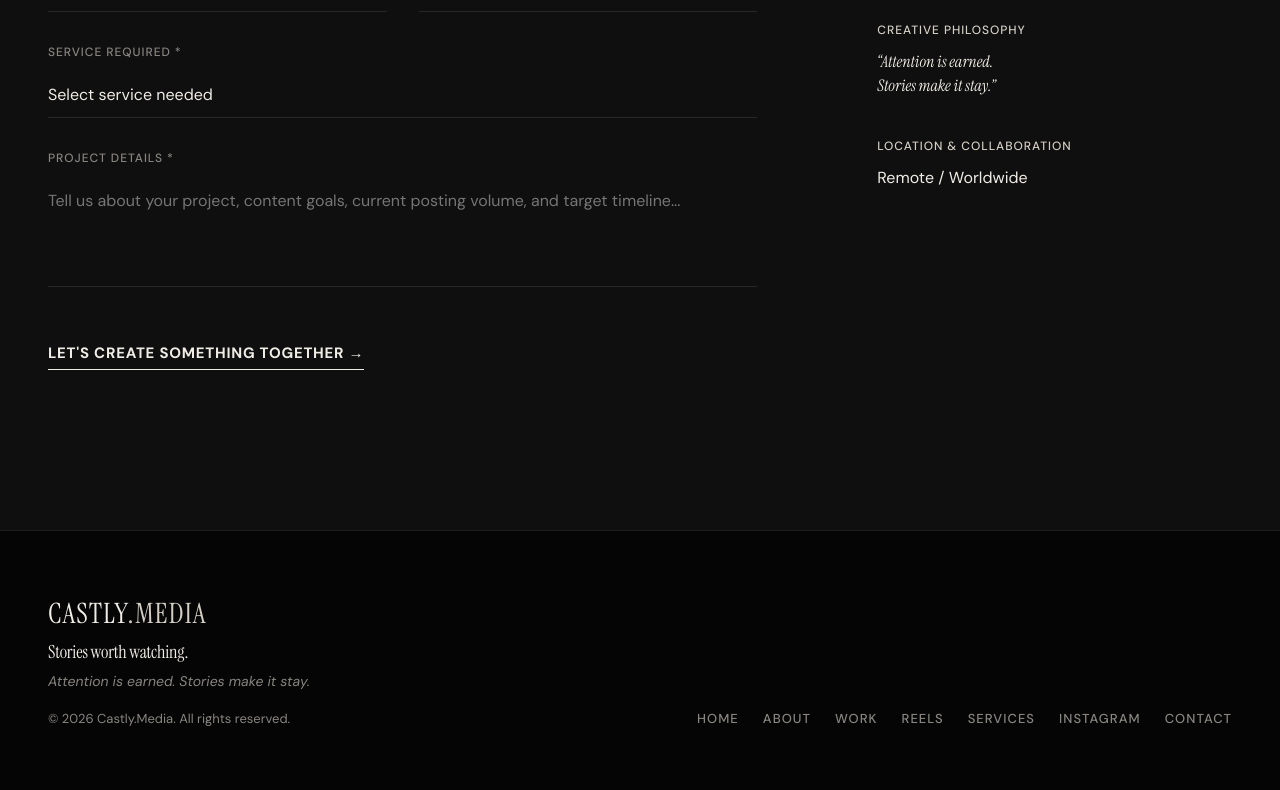
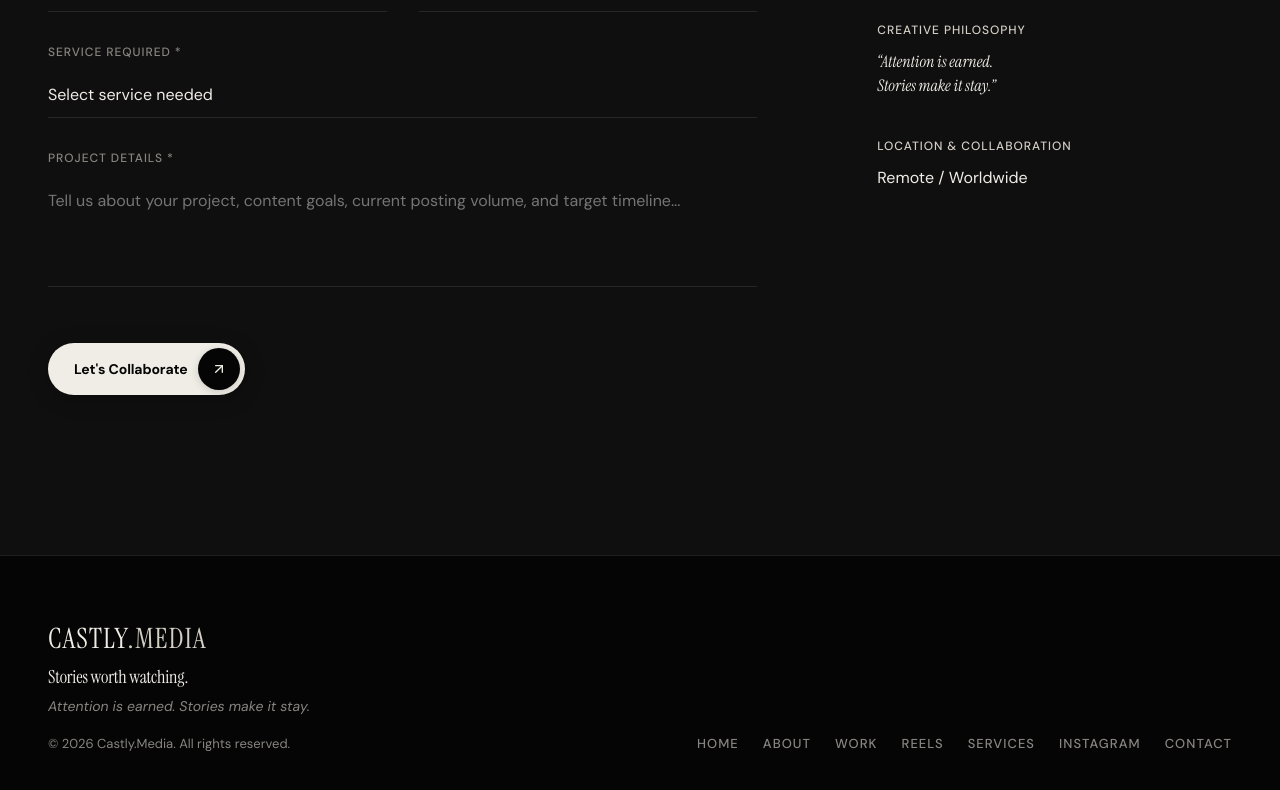
Before and after one commit to Jaydeep-Sarkar-10/castly-website-Final-, a React (Vite) app in the folder castly/: page / in a window 1280 px wide. Shown: the part 10748-11538 px from the top of the page. Built offline with nearby package versions, Linux system fonts and the light colour scheme.

Commit message:
Updated contact part

```diff
--- a/castly/src/components/Contact.jsx
+++ b/castly/src/components/Contact.jsx
@@ -1,4 +1,5 @@
 import React, { useState } from 'react';
+import ButtonWithIcon from '@/components/ui/button-witn-icon';
 import './Contact.css';
 
 export default function Contact() {
@@ -136,9 +137,11 @@ export default function Contact() {
                 ></textarea>
               </div>
 
-              <button type="submit" className="btn-submit" data-cursor="open">
-                LET'S CREATE SOMETHING TOGETHER &rarr;
-              </button>
+              <ButtonWithIcon
+                type="submit"
+                text="Let's Collaborate"
+                data-cursor="open"
+              />
             </form>
           )}
 
--- /dev/null
+++ b/castly/src/components/ui/button-with-icon.css
@@ -0,0 +1,66 @@
+.btn-collaborate {
+  position: relative;
+  display: inline-flex;
+  align-items: center;
+  justify-content: center;
+  height: 52px;
+  padding: 4px 58px 4px 26px;
+  border-radius: 9999px;
+  background-color: var(--text-primary);
+  color: var(--bg-base);
+  font-family: var(--font-body);
+  font-size: 14px;
+  font-weight: 600;
+  letter-spacing: -0.01em;
+  border: none;
+  cursor: none;
+  overflow: hidden;
+  margin-top: 24px;
+  width: fit-content;
+  transition: all 0.5s cubic-bezier(0.16, 1, 0.3, 1);
+  box-shadow: 0 4px 20px rgba(0, 0, 0, 0.25);
+  user-select: none;
+}
+
+.btn-collaborate .btn-text {
+  position: relative;
+  z-index: 10;
+  transition: transform 0.5s cubic-bezier(0.16, 1, 0.3, 1);
+  white-space: nowrap;
+}
+
+.btn-collaborate .btn-icon-circle {
+  position: absolute;
+  top: 5px;
+  right: 5px;
+  width: 42px;
+  height: 42px;
+  border-radius: 50%;
+  background-color: var(--bg-base);
+  color: var(--text-primary);
+  display: flex;
+  align-items: center;
+  justify-content: center;
+  transition: all 0.5s cubic-bezier(0.16, 1, 0.3, 1);
+  box-shadow: 0 2px 8px rgba(0, 0, 0, 0.15);
+}
+
+.btn-collaborate:hover {
+  padding-left: 58px;
+  padding-right: 26px;
+  transform: translateY(-2px);
+  box-shadow: 0 10px 25px rgba(255, 255, 255, 0.12);
+}
+
+.btn-collaborate:hover .btn-icon-circle {
+  right: calc(100% - 47px);
+  transform: rotate(45deg);
+  background-color: #1a1a1a;
+  color: #ffffff;
+}
+
+@media (max-width: 768px) {
+  .btn-collaborate {
+    cursor: pointer;
+  }
+}
--- /dev/null
+++ b/castly/src/components/ui/button-witn-icon.jsx
@@ -0,0 +1,30 @@
+import React from "react";
+import { ArrowUpRight } from "lucide-react";
+import "./button-with-icon.css";
+
+const ButtonWithIcon = ({
+  children,
+  text = "Let's Collaborate",
+  className = "",
+  type = "button",
+  ...props
+}) => {
+  return (
+    <button
+      type={type}
+      className={`btn-collaborate ${className}`}
+      {...props}
+    >
+      <span className="btn-text">{children || text}</span>
+      <div className="btn-icon-circle">
+        <ArrowUpRight size={16} />
+      </div>
+    </button>
+  );
+};
+
+export const ButtonWithIconDemo = () => {
+  return <ButtonWithIcon />;
+};
+
+export default ButtonWithIcon;
--- /dev/null
+++ b/castly/src/components/ui/button-witn-icon.tsx
@@ -0,0 +1,18 @@
+import { Button } from "@/components/ui/button";
+import { ArrowUpRight } from "lucide-react";
+import "./button-with-icon.css";
+
+const ButtonWithIconDemo = () => {
+  return (
+    <Button className="btn-collaborate group">
+      <span className="btn-text">
+        Let's Collaborate
+      </span>
+      <div className="btn-icon-circle">
+        <ArrowUpRight size={16} />
+      </div>
+    </Button>
+  );
+};
+
+export default ButtonWithIconDemo;
--- /dev/null
+++ b/castly/src/components/ui/demo.tsx
@@ -0,0 +1,5 @@
+import ButtonWithIconDemo from "@/components/ui/button-witn-icon";
+
+export default function DemoOne() {
+  return <ButtonWithIconDemo />;
+}
--- /dev/null
+++ b/castly/src/lib/utils.js
@@ -0,0 +1,3 @@
+export function cn(...classes) {
+  return classes.filter(Boolean).join(' ');
+}
--- a/castly/vite.config.js
+++ b/castly/vite.config.js
@@ -1,7 +1,16 @@
 import react from '@vitejs/plugin-react'
 import { defineConfig } from 'vite'
+import path from 'path'
+import { fileURLToPath } from 'url'
+
+const __dirname = path.dirname(fileURLToPath(import.meta.url))
 
 // https://vite.dev/config/
 export default defineConfig({
   plugins: [react()],
+  resolve: {
+    alias: {
+      '@': path.resolve(__dirname, './src'),
+    },
+  },
 })
```
Also changed, not shown: castly/src/components/ui/button.jsx (added, +20 -0 lines), castly/src/components/ui/button.tsx (added, +56 -0 lines).
